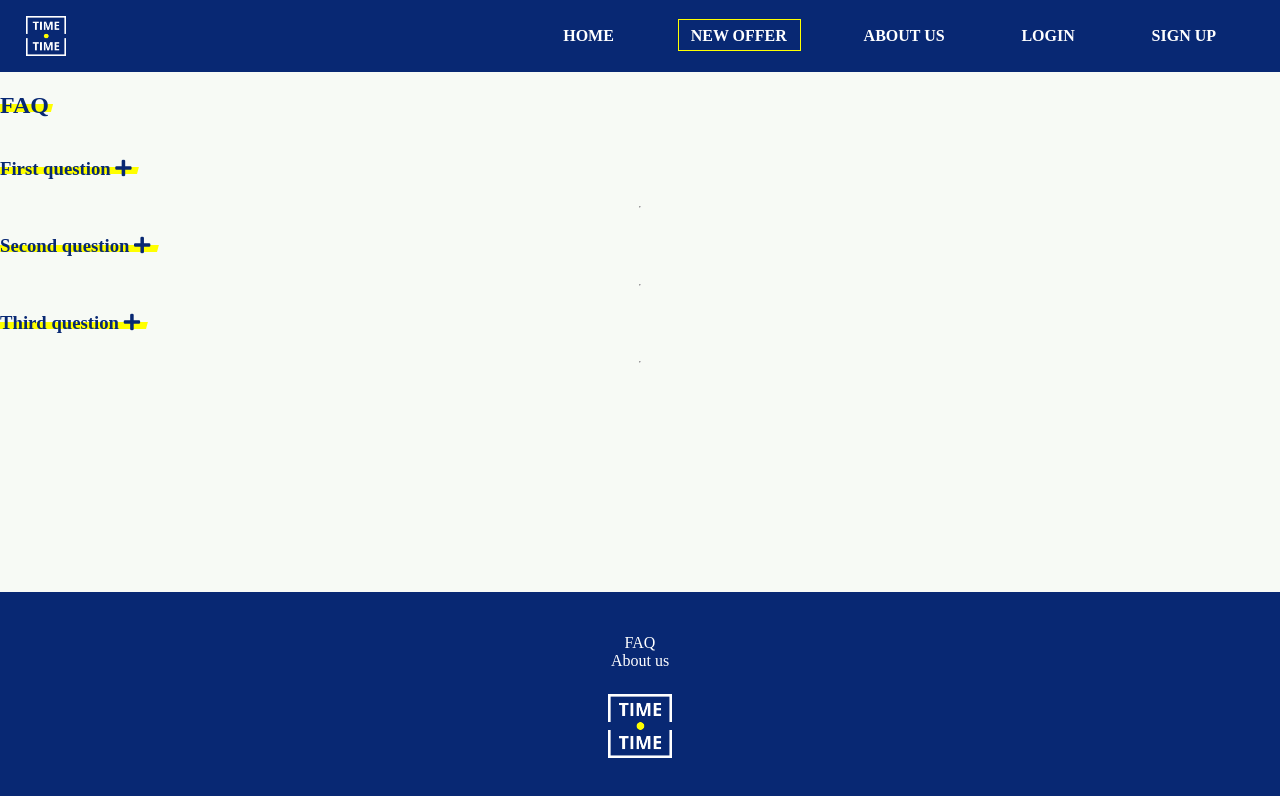
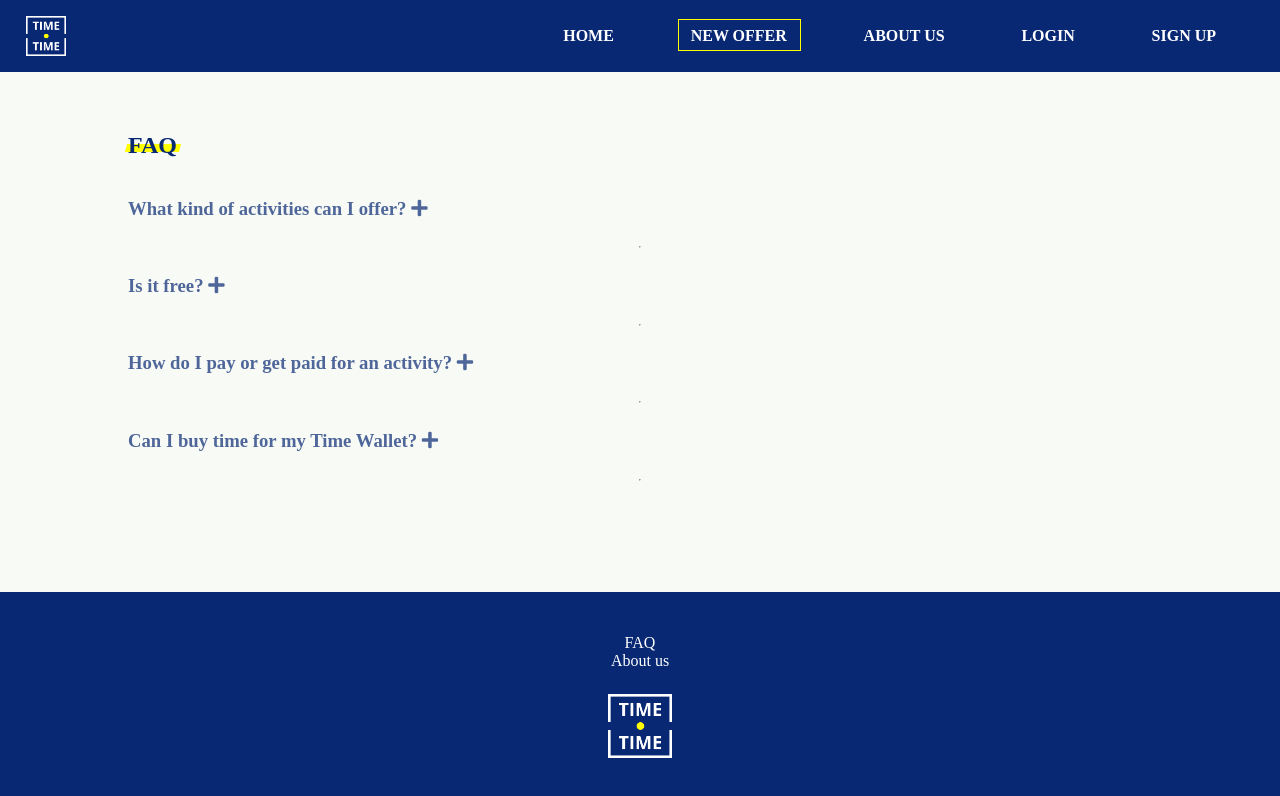
Before and after one commit to lauphern/time4time-2.0, a React (Create React App) app in the folder client/: page /faq in a window 1280 px wide. Shown: the top 796 px of the page. Built offline with nearby package versions, Linux system fonts and the light colour scheme; no server answers; a web font is replaced by a local one; what axios-progress-bar would draw is missing.

Commit message:
FAQ done

```diff
--- a/client/src/pages/faq/FAQ.jsx
+++ b/client/src/pages/faq/FAQ.jsx
@@ -1,25 +1,32 @@
 import React, { useState } from "react";
 
-import QuestionAnswer from "../../components/faq/QuestionAnswer"
+import QuestionAnswer from "../../components/faq/QuestionAnswer";
 
 import "./FAQ.scss";
 
 const listFAQ = [
   {
-    q: "First question",
-    a: "First answer"
+    q: "What kind of activities can I offer?",
+    a:
+      "Anything you'd like! From baking cookies, to teaching a new language or fixing a computer!",
   },
   {
-    q: "Second question",
-    a: "Second answer"
+    q: "Is it free?",
+    a: "You can sign up and start posting and applying to offers for free!",
   },
   {
-    q: "Third question",
-    a: "Third answer"
-  }
+    q: "How do I pay or get paid for an activity?",
+    a:
+      "With time! We believe our society is too focused on money, we want to get back the sense of community and sharing with each other. So, let's say you want to learn how to sing. You go on our website and find someone that offers singing classes. Every class lasts one hour, so that's what you pay, 1 hour! If you offer any activity, you will get paid in hours too. All this time is stored in your Time Wallet –when you sign up, we give you two hours for free so you can try some activities :)",
+  },
+  {
+    q: "Can I buy time for my Time Wallet?",
+    a:
+      "No, the only way to increase the time in your Time Wallet is by offering new activities. It's more fun that way, you get to meet new people, and you also share your talents with the community :)",
+  },
 ];
 
-const FAQ = props => {
+const FAQ = (props) => {
   const hideAll = () => {};
   const [showAnswer, setShowAnswer] = useState("");
   return (
--- a/client/src/pages/faq/FAQ.scss
+++ b/client/src/pages/faq/FAQ.scss
@@ -3,6 +3,7 @@
 .FAQ {
     display: flex;
     flex-direction: column;
+    padding: 5vh 10vw;
 
     p {
         display: none;
@@ -15,14 +16,23 @@
         flex-direction: column;
 
         h3 {
+            opacity: 0.7;
+            transition: 0.3s;
             cursor: pointer;
+
             &:hover {
                 color: $main;
+                opacity: 1;
+            }
+
+            & > span:nth-of-type(1):after {
+                visibility: hidden;
             }
         }
 
         .show-faq {
             color: $main;
+            opacity: 1;
 
             & + p {
                 display: block;
```
